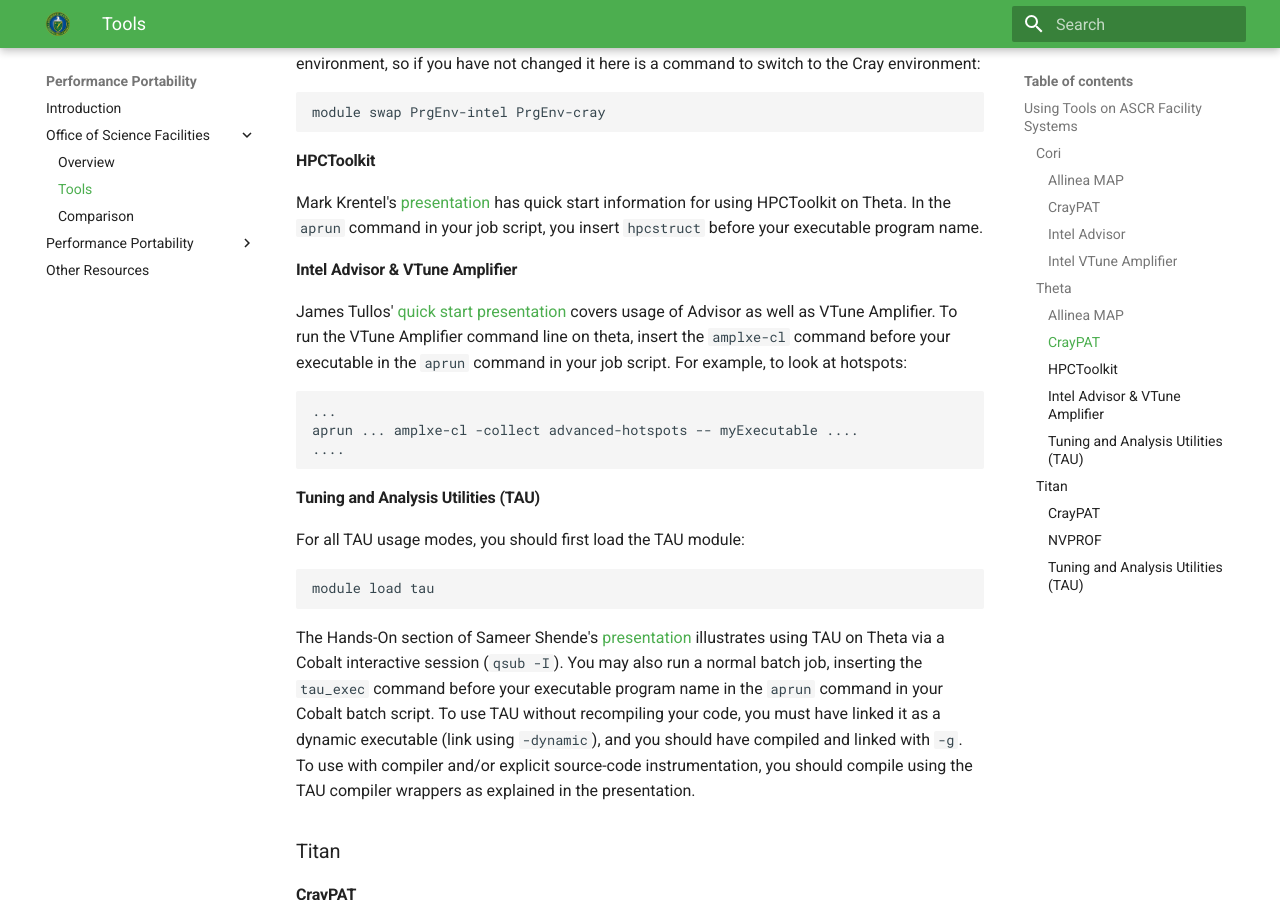
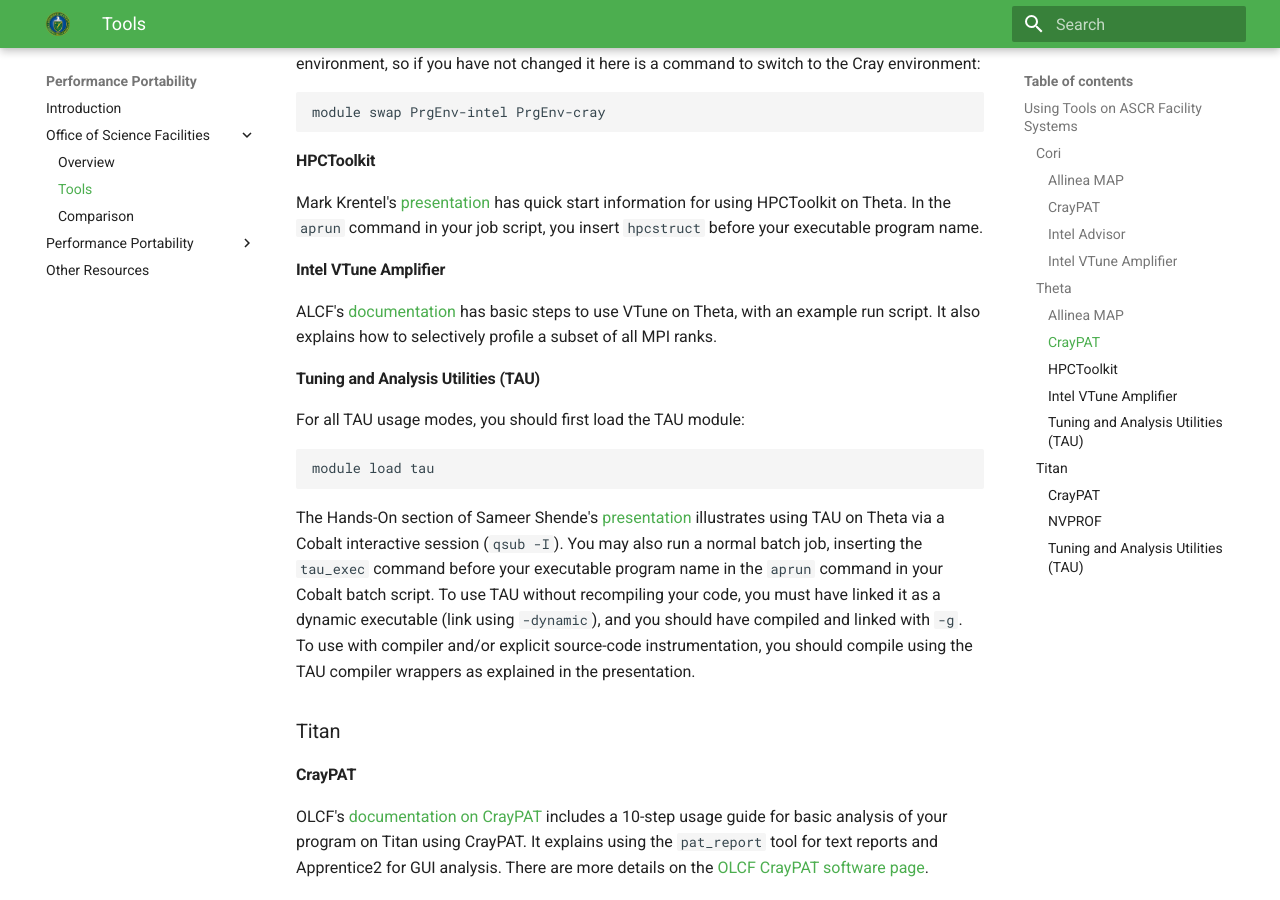
Before and after one commit to jrdeslippe/perfportsite, an MkDocs documentation site: the page built from docs/facilities/tools.md, in a window 1280 px wide and 900 px high, scrolled down 2430 px. Built offline with MkDocs 1.6.1 and Material for MkDocs 9.7.7, drawn with Linux system fonts in a browser that asks for light colours; old or Windows-style settings are respelled for this version of MkDocs.

Commit message:
point to different VTune docs for Theta

````diff
--- a/docs/facilities/tools.md
+++ b/docs/facilities/tools.md
@@ -133,19 +133,11 @@
 command in your job script, you insert `hpcstruct` before your executable
 program name.
 
-####Intel Advisor & VTune Amplifier
+####Intel VTune Amplifier
 
-James Tullos' [quick start
-presentation](https://www.alcf.anl.gov/files/Tullos-Using_Intel_VTune_Amplifier_XE_on_Knights_Landing_1.1.pdf)
-covers usage of Advisor as well as VTune Amplifier. To run the VTune Amplifier
-command line on theta, insert the `amplxe-cl` command before your executable
-in the `aprun` command in your job script. For example, to look at hotspots:
-
-```bash
-...
-aprun ... amplxe-cl -collect advanced-hotspots -- myExecutable ....
-....
-```
+ALCF's [documentation](http://www.alcf.anl.gov/user-guides/vtune-xc40) has
+basic steps to use VTune on Theta, with an example run script. It also
+explains how to selectively profile a subset of all MPI ranks.
 
 ####Tuning and Analysis Utilities (TAU)
 
````
